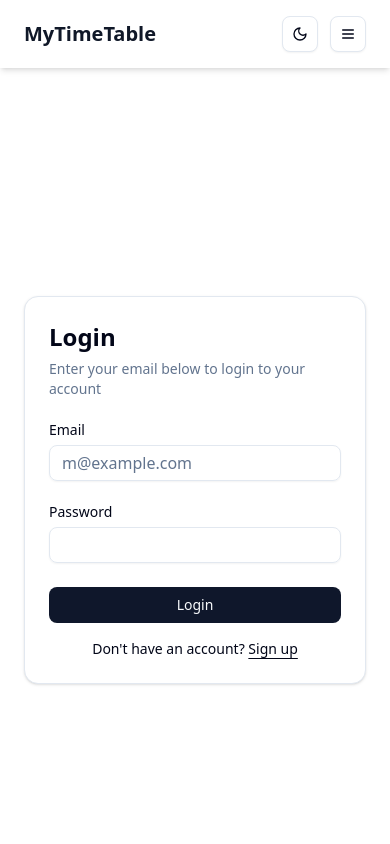
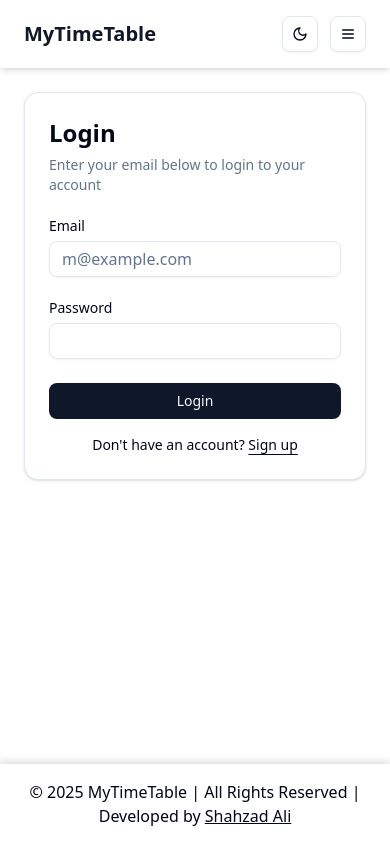
Before and after one commit to Shahzad-Ali-44/MyTimeTable, a React (Vite) app in the folder client/: page /login in a window 390 px wide. Shown: the top 844 px of the page. Built offline with nearby package versions, Linux system fonts and the light colour scheme; no server answers.

Commit message:
fix footer layout

```diff
--- a/client/src/App.tsx
+++ b/client/src/App.tsx
@@ -13,7 +13,10 @@
   useAuth();
   return (
     <ThemeProvider defaultTheme="light" storageKey="vite-ui-theme">
+      <div className="flex flex-col min-h-screen">
         <NavMenu />
+
+        <main className="flex-grow">
           <Routes>
             <Route path="/" element={<Home />} />
             <Route path="/timetable" element={<Timetable />} />
@@ -21,7 +24,10 @@
             <Route path="/signup" element={<SignupForm />} />
             <Route path="*" element={<NotFound />} />
           </Routes>
+        </main>
+
         <Footer />
+      </div>
     </ThemeProvider>
   );
 }
--- a/client/src/pages/Home.tsx
+++ b/client/src/pages/Home.tsx
@@ -4,7 +4,7 @@
 export default function Home() {
   const isAuthenticated = localStorage.getItem("isAuthenticated");
   return (
-    <div className="min-h-screen text-gray-900 dark:text-white">
+    <div className="text-gray-900 dark:text-white">
       <div className="container mx-auto px-6 flex flex-col md:flex-row items-center justify-between space-y-8 md:space-y-0 md:space-x-12">
 
         <div className="w-full md:w-1/2 md:text-center md:text-left">
--- a/client/src/pages/Login.tsx
+++ b/client/src/pages/Login.tsx
@@ -102,7 +102,7 @@
 
 export default function Page() {
   return (
-    <div className="flex min-h-svh w-full items-center justify-center p-6 md:p-10">
+    <div className="flex md:min-h-screen w-full items-center justify-center p-6 md:p-10">
       <div className="w-full max-w-sm">
         <LoginForm />
       </div>
--- a/client/src/pages/Signup.tsx
+++ b/client/src/pages/Signup.tsx
@@ -108,7 +108,7 @@
 
 export default function Page() {
     return (
-        <div className="flex min-h-svh w-full items-center justify-center p-6 md:p-10">
+        <div className="flex md:min-h-screen w-full items-center justify-center p-6 md:p-10">
             <div className="w-full max-w-sm">
                 <SignupForm />
             </div>
--- a/client/src/pages/Timetable.tsx
+++ b/client/src/pages/Timetable.tsx
@@ -174,7 +174,7 @@
 
 
   return (
-    <div className="min-h-screen p-4 flex flex-col lg:flex-row gap-6">
+    <div className=" p-4 flex flex-col lg:flex-row gap-6">
 
       <div className="w-full space-y-4">
         {tasks.length > 0 ? (
```
Lines whose indentation alone changed are shown as unchanged.
